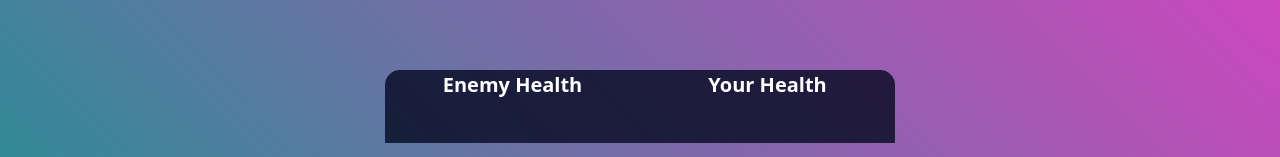
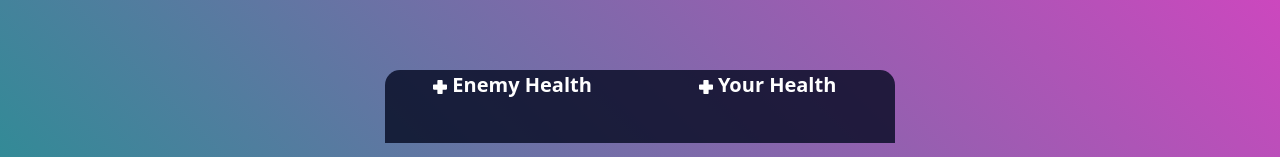
Before and after one commit to Manojlovic1998/monster-game, a plain HTML site: page index.html in a window 1280 px wide. Shown: the part 328-485 px from the top of the page. Drawn offline with nearby package versions, Linux system fonts and the light colour scheme.

Commit message:
Add health icon to health bar heading

```diff
--- a/index.html
+++ b/index.html
@@ -55,6 +55,7 @@
               <!-- Enemy Health Bar -->
               <div class="health-bar-wrapper">
                 <p class="fs-5 fw-bolder text-white text-center">
+                  <img src="assets/img/health-icon.svg" alt="Health icon" />
                   Enemy Health
                 </p>
               </div>
@@ -67,7 +68,10 @@
               </div>
               <!-- Client Health Bar -->
               <div class="health-bar-wrapper">
-                <p class="fs-5 fw-bolder text-white text-center">Your Health</p>
+                <p class="fs-5 fw-bolder text-white text-center">
+                  <img src="assets/img/health-icon.svg" alt="Health icon" />
+                  Your Health
+                </p>
               </div>
             </div>
           </div>
```
Also changed, not shown: assets/img/health-icon.svg (added).
